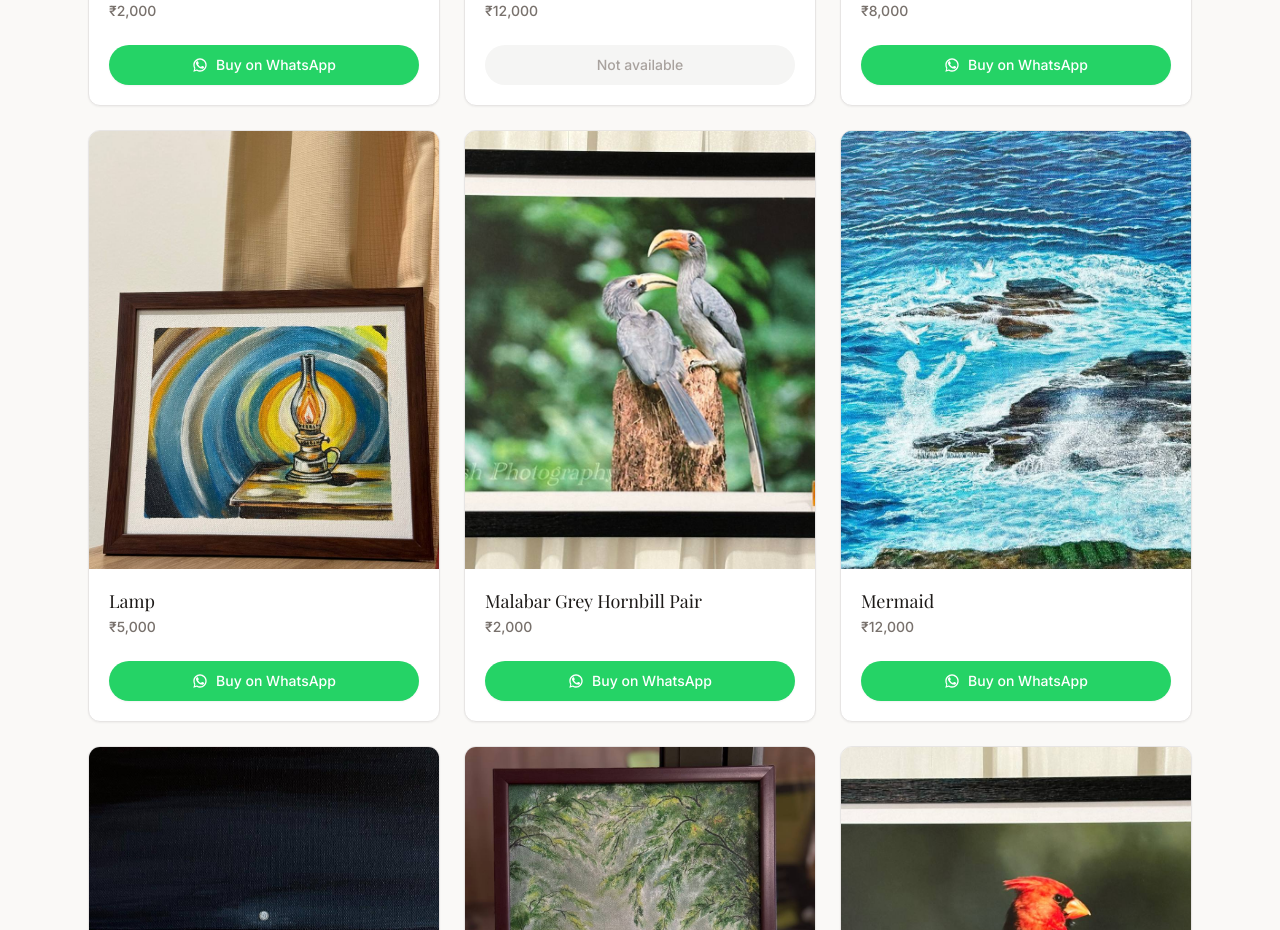
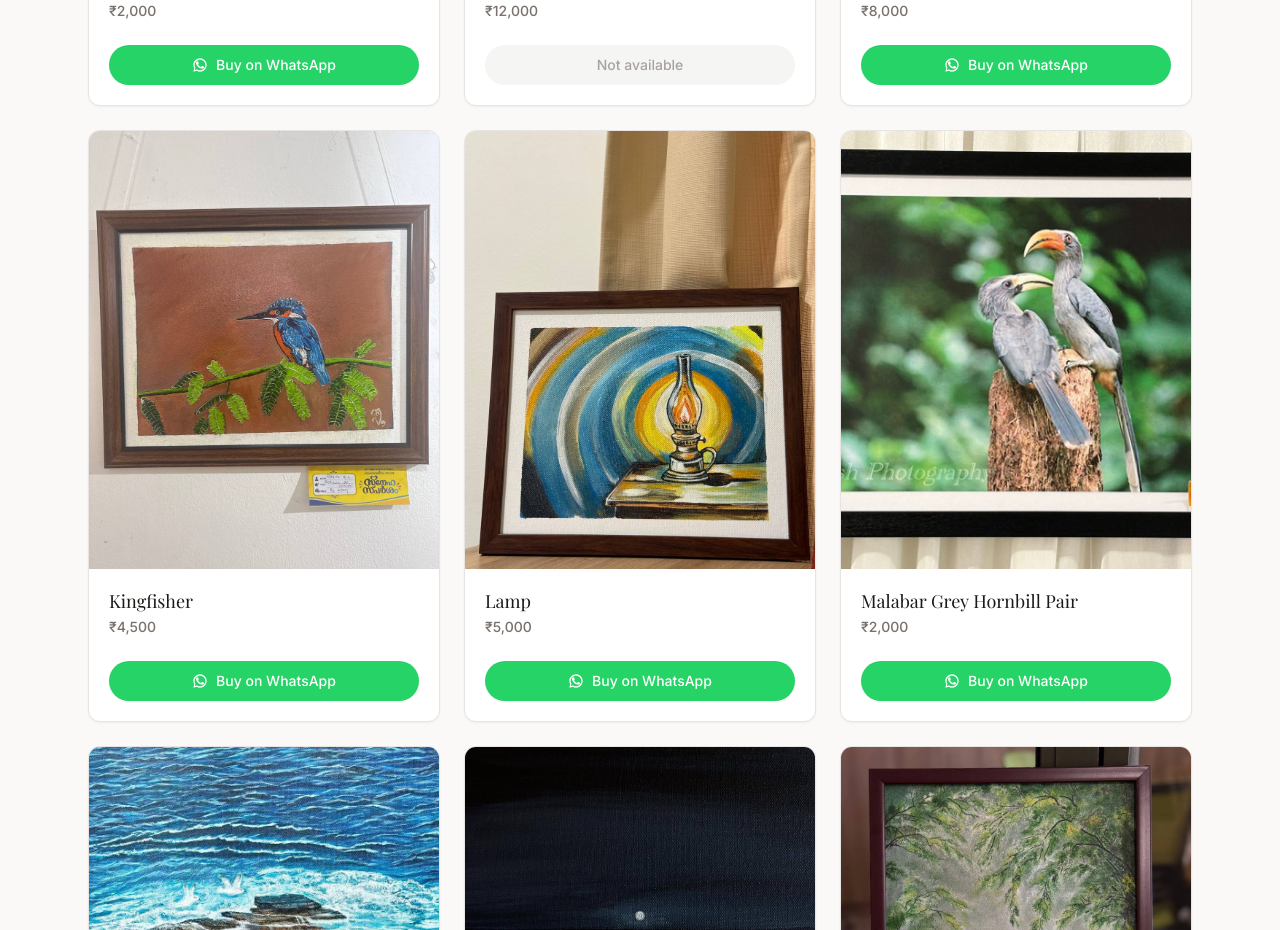
Before and after one commit to jasilmohmd/Art-catalogue, a Next.js app: page / in a window 1280 px wide. Shown: the part 9500-10430 px from the top of the page. Built offline with nearby package versions, Linux system fonts and the light colour scheme; a web font is replaced by a local one.

Commit message:
feat: add Kingfisher artwork

```diff
--- a/data/artworks.ts
+++ b/data/artworks.ts
@@ -304,6 +304,13 @@ export const artworks: Artwork[] = [
     available: true,
   },
   {
+    id: "kingfisher",
+    name: "Kingfisher",
+    price: 4500,
+    image: "/artworks/kingfisher-4500.jpg",
+    available: true,
+  },
+  {
     id: "lamp",
     name: "Lamp",
     price: 5000,
```
Also changed, not shown: public/artworks/kingfisher-4500.jpg (added).
